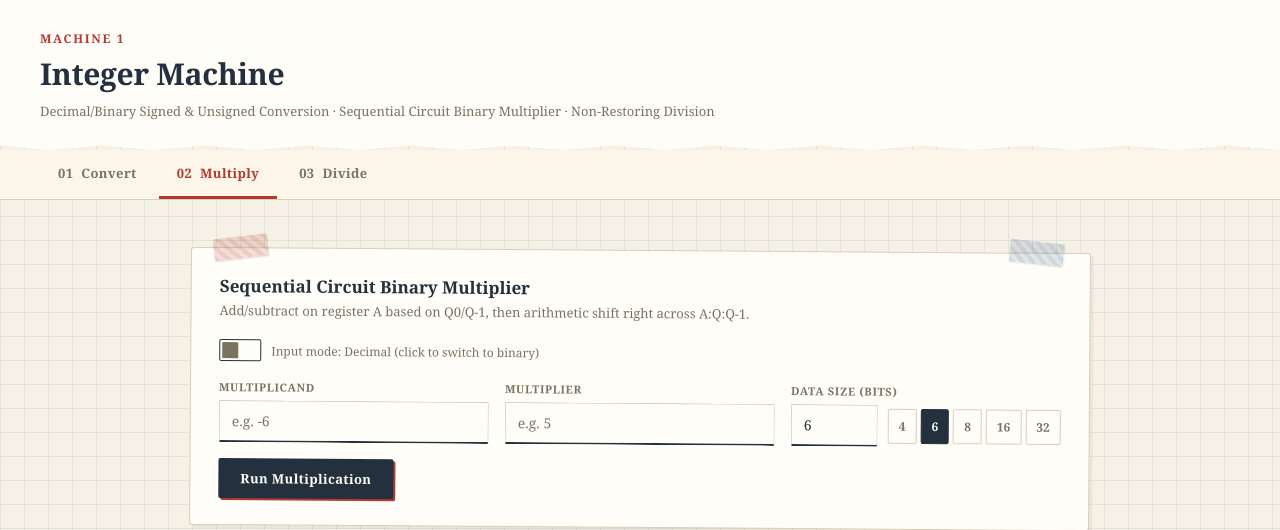
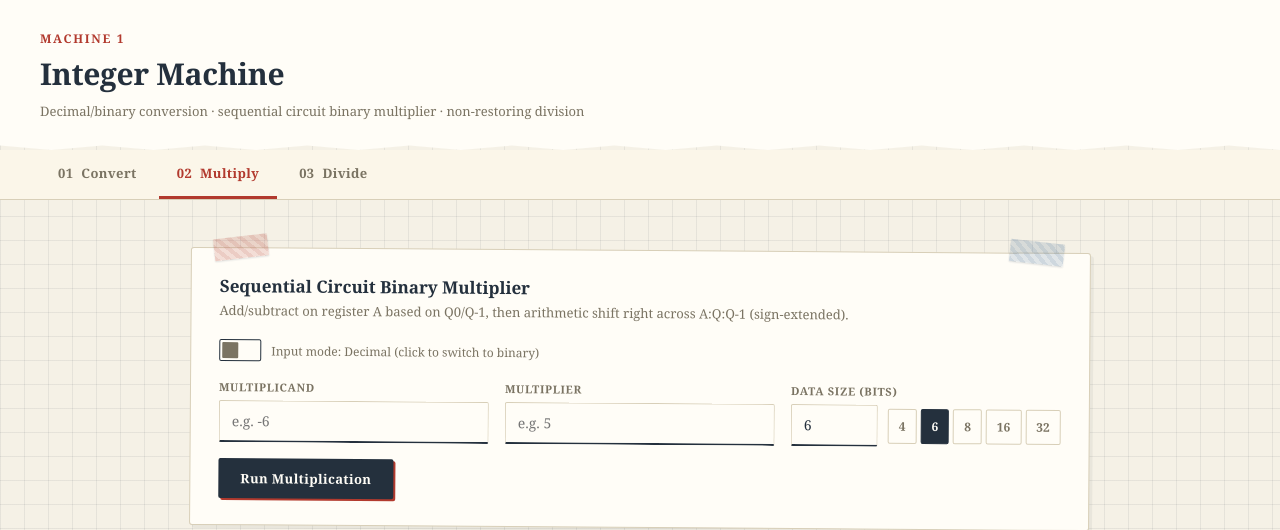
Before and after one commit to ryzdevl/CSARCH2-Project-1-Integer-Machine, a Flask app: page / in a window 1280 px wide, after a click that opens the changed part. Shown: the top 530 px of the page. Run offline with Flask 3, Linux system fonts and the light colour scheme.

Commit message:
Update index.html

```diff
--- a/webapp/templates/index.html
+++ b/webapp/templates/index.html
@@ -11,7 +11,7 @@
 <header class="site-header">
   <p class="eyebrow">Machine 1</p>
   <h1>Integer Machine</h1>
-  <p class="subtitle">Decimal/Binary Signed & Unsigned Conversion &middot; Sequential Circuit Binary Multiplier &middot; Non-Restoring Division</p>
+  <p class="subtitle">Decimal/binary conversion &middot; sequential circuit binary multiplier &middot; non-restoring division</p>
 </header>
 
 <nav class="tabs">
@@ -27,6 +27,7 @@
       <h2>Decimal &rarr; Binary</h2>
       <p class="desc">Convert a decimal value to its unsigned and signed (two's complement) binary representation, at a chosen bit width.</p>
 
+      <!-- Input fields: decimal value + data size (bits), per spec 1a/1b -->
       <div class="field-row">
         <div class="field">
           <label for="conv-decimal">Decimal value</label>
@@ -34,6 +35,7 @@
         </div>
         <div class="field">
           <label for="conv-bits">Data size (bits)</label>
+
           <div class="bits-row">
             <input type="number" id="conv-bits" min="1" value="8" class="bits-input">
             <div class="bits-presets" data-target="conv-bits">
@@ -69,17 +71,17 @@
     </div>
   </section>
 
-
   <section id="panel-multiply" class="panel-view">
     <div class="card">
-      <h2>Sequential Circuit Binary Multiplier </h2>
-      <p class="desc">Add/subtract on register A based on Q0/Q-1, then arithmetic shift right across A:Q:Q-1.</p>
+      <h2>Sequential Circuit Binary Multiplier</h2>
+      <p class="desc">Add/subtract on register A based on Q0/Q-1, then arithmetic shift right across A:Q:Q-1 (sign-extended).</p>
 
       <div class="toggle-row">
         <div class="switch" id="mul-toggle"><div class="knob"></div></div>
         <label id="mul-toggle-label">Input mode: Decimal (click to switch to binary)</label>
       </div>
 
+      <!-- Operand + bit-size inputs, per spec 2a/2b -->
       <div class="field-row">
         <div class="field">
           <label for="mul-a">Multiplicand</label>
@@ -140,7 +142,11 @@
 
         <div class="result-summary">
           <div class="result-item">
-            <div class="rlabel">Product (binary)</div>
+            <div class="rlabel">Sign</div>
+            <div class="rvalue" id="mul-sign"></div>
+          </div>
+          <div class="result-item">
+            <div class="rlabel">Product (binary, two's complement)</div>
             <div class="rvalue" id="mul-product-bin"></div>
           </div>
           <div class="result-item">
@@ -157,11 +163,13 @@
       <h2>Non-Restoring Division</h2>
       <p class="desc">Shift A:Q left, add/subtract M based on A's sign, set Q0 accordingly, restore at the end if needed.</p>
 
+      <!-- Same decimal/binary toggle pattern as the Multiply panel -->
       <div class="toggle-row">
         <div class="switch" id="div-toggle"><div class="knob"></div></div>
         <label id="div-toggle-label">Input mode: Decimal (click to switch to binary)</label>
       </div>
 
+      <!-- Operand + bit-size inputs, per spec 2a/2b -->
       <div class="field-row">
         <div class="field">
           <label for="div-a">Dividend</label>
```
